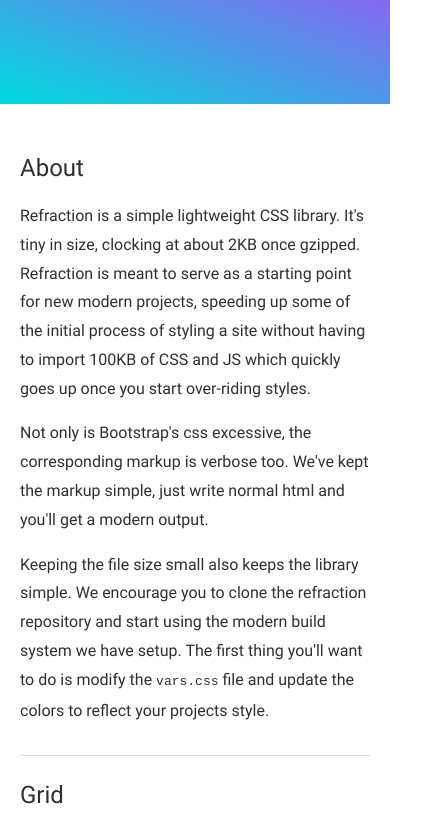
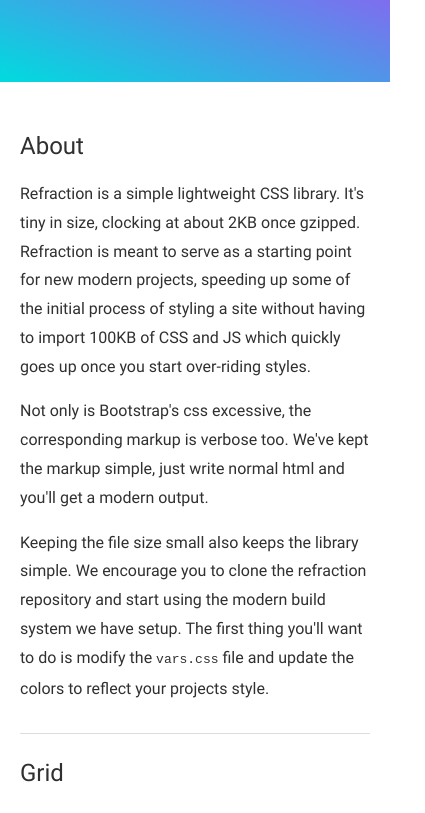
Before and after one commit to StreatCodes/refraction, a website: page index.html in a window 390 px wide. Shown: the part 221-1034 px from the top of the page, 425 px wide, since content can reach past the window. Drawn offline with nearby package versions, Linux system fonts and the light colour scheme; files that its build step writes are made by us from their sources.

Commit message:
well that's dumb

```diff
--- a/src/grid.css
+++ b/src/grid.css
@@ -21,7 +21,7 @@
 .span11 { grid-column: auto / span 11;}
 .span12 { grid-column: auto / span 12;}
 
-@media(max-width: var(--mobile-size)) {
+@media(max-width: var(--mobile-width)) {
 	.span2, .span3, .span4, .span5,
 	.span6, .span7, .span8, .span9,
 	.span10, .span11, .span12 {
--- a/src/main.css
+++ b/src/main.css
@@ -69,7 +69,7 @@
 	font-weight: 300;
 }
 
-@media(max-width: var(--mobile-width)) {
+@media(max-width: 640px) {
 	header > h1 {
 		font-size: 54px;
 	}
--- a/src/vars.css
+++ b/src/vars.css
@@ -9,5 +9,4 @@
 	/* PAGE SETTINGS */
 	--page-width: 800px;
 	--grid-gutters: 15px;
-	--mobile-width: 640px;
 }
```
